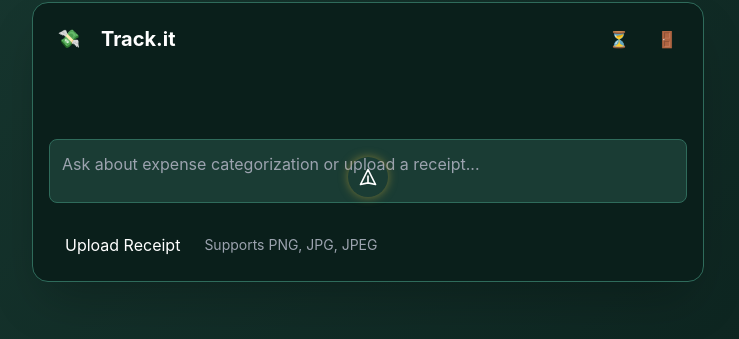
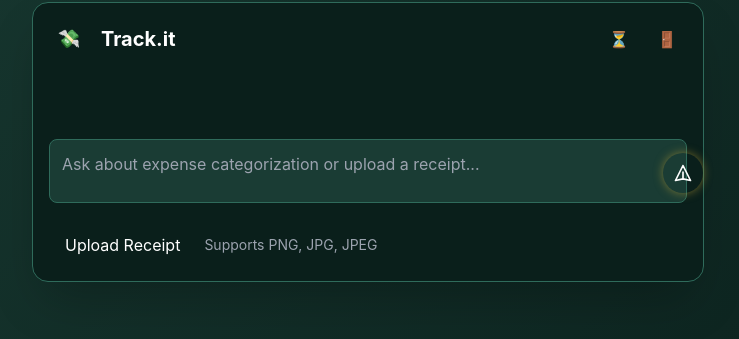
Before and after one commit to aman00001767/Track.it, a Flask app: page / in a window 1280 px wide. Shown: the part 258-597 px from the top of the page, without its empty margins (272-1011 px from the left). Run offline with Flask 3, Linux system fonts and the light colour scheme; a user stored in the database is signed in; parts of the project's set-up code (start-up, migrations or seed data) failed here and were passed over; some libraries are stand-ins or nearby versions.

Commit message:
anotha 10

```diff
--- a/templates/index.html
+++ b/templates/index.html
@@ -112,7 +112,7 @@
                                   x-model="messageInput"
                                   @keydown.enter="handleEnter($event)"></textarea>
                         <!-- Submit Button -->
-                        <button type="submit" class="send-button absolute right-1/2 transform translate-x-1/2 bottom-3 bg-[#2f6b5b] text-white rounded-full w-10 h-10 flex items-center justify-center hover:bg-[#d4af37] transition-colors duration-300 gold-glow">
+                        <button type="submit" class="send-button absolute right-1 transform translate-x-1/2 bottom-4 bg-[#2f6b5b] text-white rounded-full w-10 h-10 flex items-center justify-center hover:bg-[#d4af37] transition-colors duration-300 gold-glow">
                             <svg class="w-5 h-5" fill="none" stroke="currentColor" viewBox="0 0 24 24"><path stroke-linecap="round" stroke-linejoin="round" stroke-width="2" d="M12 19l9 2-9-18-9 18 9-2zm0 0v-8"></path></svg>
                         </button>
                     </div>
```
